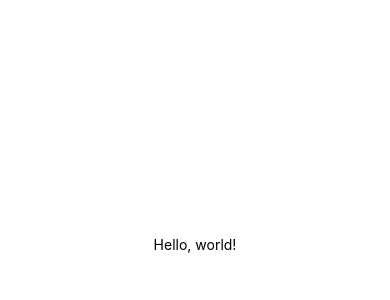
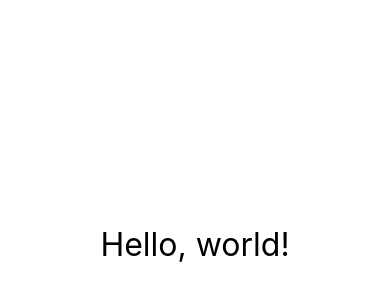
Before and after one commit to group-number5/RN101-class, a React Native app: screen / in a window 390 px wide. Shown: the part 178-478 px from the top of the page. Built offline with nearby package versions, Linux system fonts and the light colour scheme.

Commit message:
02. Style: big text

```diff
--- a/App.js
+++ b/App.js
@@ -5,7 +5,7 @@ import { StyleSheet, Text, View } from 'react-native';
 export default function App() {
   return (
     <View style={styles.container}>
-      <Text>Hello, world!</Text>
+      <Text style={styles.textBig}>Hello, world!</Text>
       <StatusBar style="auto" />
     </View>
   );
@@ -18,4 +18,7 @@ const styles = StyleSheet.create({
     alignItems: 'center',
     justifyContent: 'center',
   },
+  textBig: {
+    fontSize: 32,
+  },
 });
```
